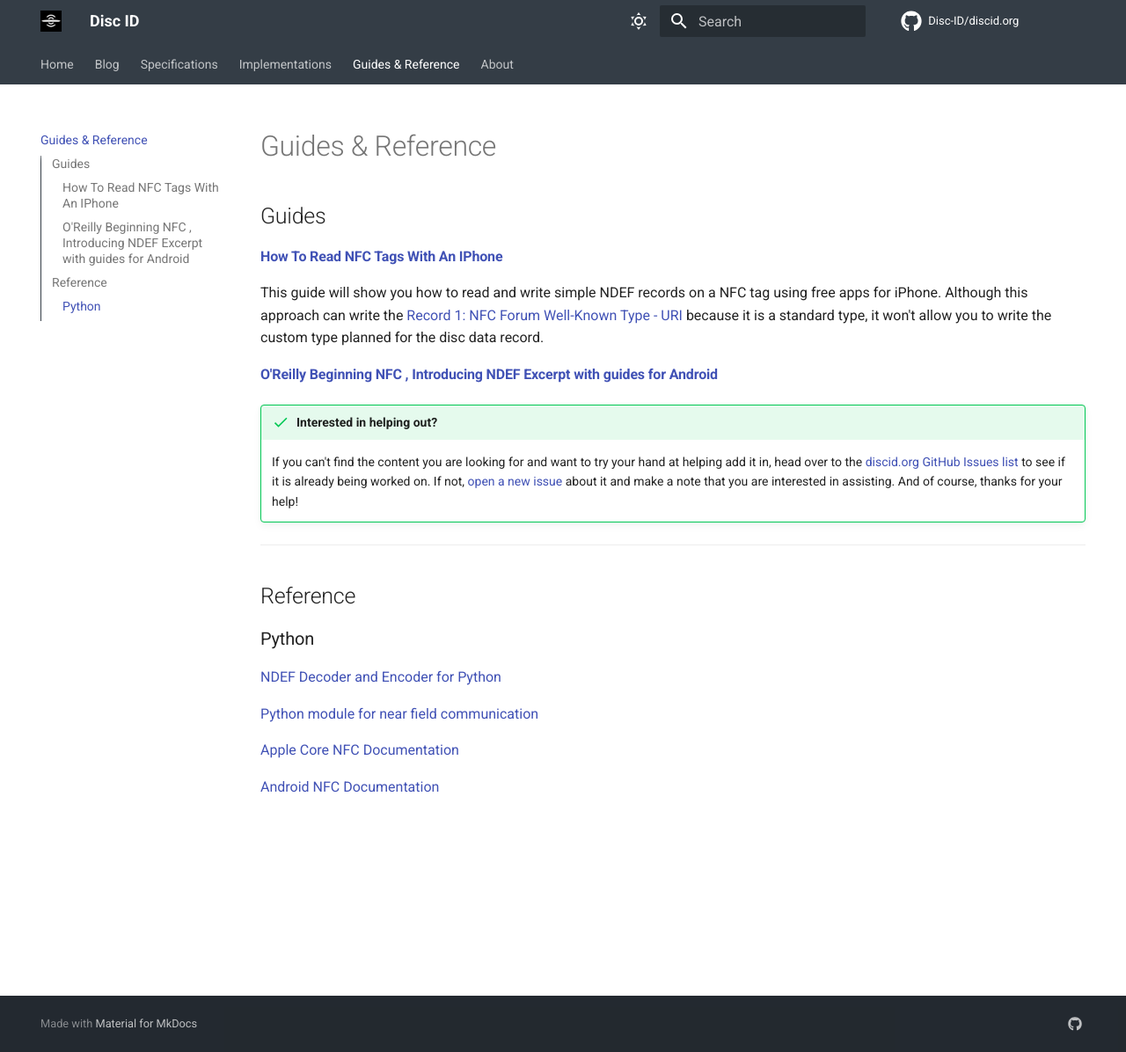
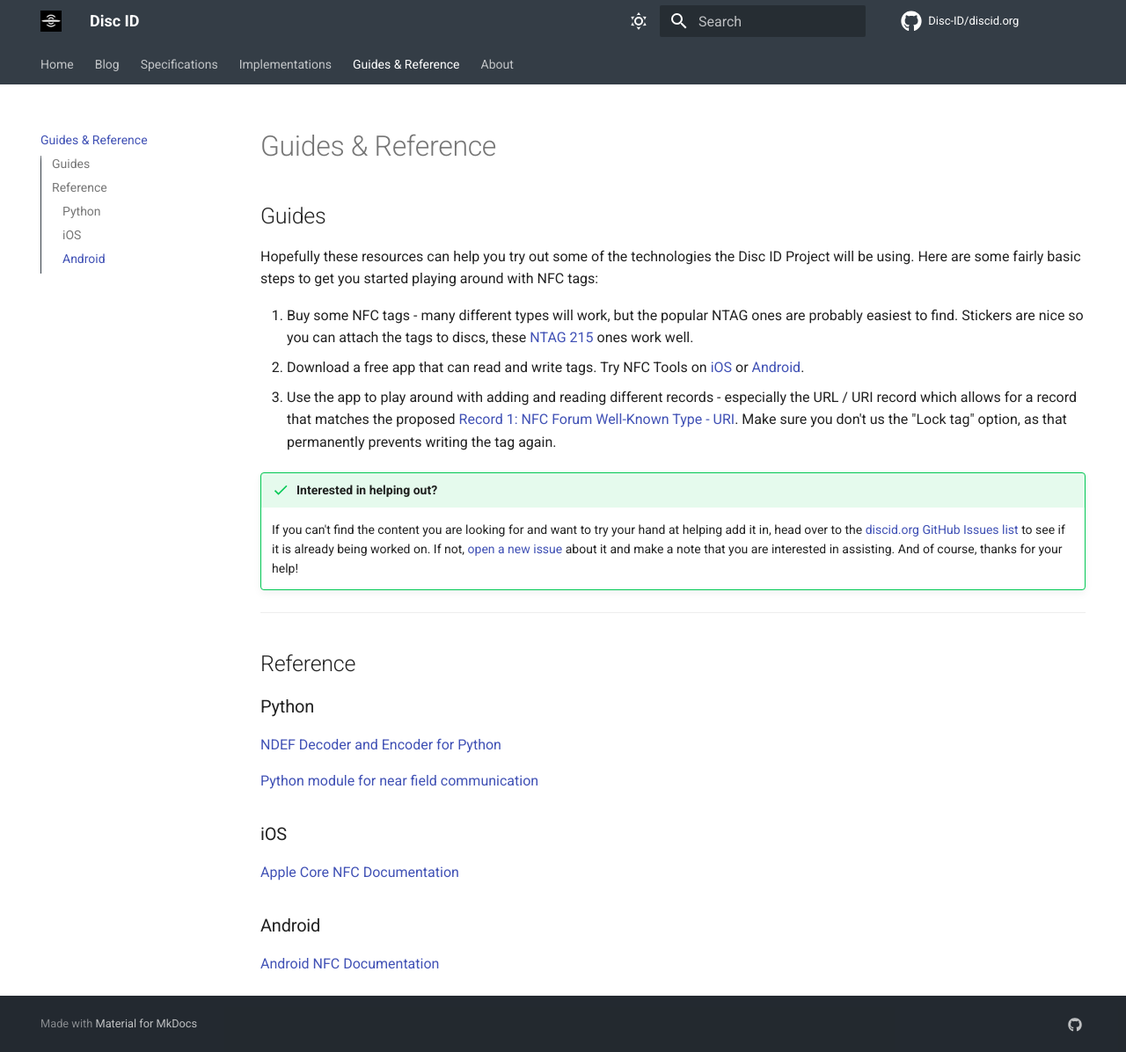
Before and after one commit to Disc-ID/discid.org, an MkDocs documentation site: the page built from docs/guides-reference.md, in a window 1280 px wide and 1196 px high. Shown: the whole window at 88% size. Built offline with MkDocs 1.6.1 and Material for MkDocs 9.7.7, drawn with Linux system fonts in a browser that asks for light colours; comment, search, counter and statistics services are not loaded.

Commit message:
Add text guide instead of poor links and organize better

```diff
--- a/docs/guides-reference.md
+++ b/docs/guides-reference.md
@@ -7,11 +7,11 @@ description: Disc ID related tools and guides
 # Guides & Reference
 
 ## Guides
+Hopefully these resources can help you try out some of the technologies the Disc ID Project will be using. Here are some fairly basic steps to get you started playing around with NFC tags:
 
-#### [How To Read NFC Tags With An IPhone](https://seritag.com/learn/using-nfc/how-to-read-nfc-tags-with-an-iphone#:~:text=Note%20that%20your%20NFC%20tags,respond%20to%20tags%20without%20encoding.){ target=_blank}
-This guide will show you how to read and write simple NDEF records on a NFC tag using free apps for iPhone. Although this approach can write the [Record 1: NFC Forum Well-Known Type - URI](/specifications/disc-id.md#record-1-nfc-forum-well-known-type-uri) because it is a standard type, it won't allow you to write the custom type planned for the disc data record.
-
-#### [O'Reilly Beginning NFC , Introducing NDEF Excerpt with guides for Android](https://www.oreilly.com/library/view/beginning-nfc/9781449324094/ch04.html){ target=_blank}
+1. Buy some NFC tags - many different types will work, but the popular NTAG ones are probably easiest to find. Stickers are nice so you can attach the tags to discs, these [NTAG 215](https://www.amazon.com/gp/product/B075CFXY8V) ones work well.
+2. Download a free app that can read and write tags. Try NFC Tools on [iOS](https://apps.apple.com/us/app/nfc-tools/id1252962749) or [Android](https://play.google.com/store/apps/details?id=com.wakdev.wdnfc&hl=en_US&gl=US&pli=1).
+3. Use the app to play around with adding and reading different records - especially the URL / URI record which allows for a record that matches the proposed [Record 1: NFC Forum Well-Known Type - URI](specifications/disc-id.md#record-1-nfc-forum-well-known-type-uri). Make sure you don't us the "Lock tag" option, as that permanently prevents writing the tag again.
 
 --8<-- "help_out.md"
 
@@ -25,6 +25,11 @@ This guide will show you how to read and write simple NDEF records on a NFC tag
 
 [Python module for near field communication](https://nfcpy.readthedocs.io/en/v0.13.6/index.html){ target=_blank}
 
+### iOS
+
 [Apple Core NFC Documentation](https://developer.apple.com/documentation/corenfc){ target=_blank}
 
+
+### Android
+
 [Android NFC Documentation](https://developer.android.com/reference/android/nfc/package-summary){ target=_blank}
```
